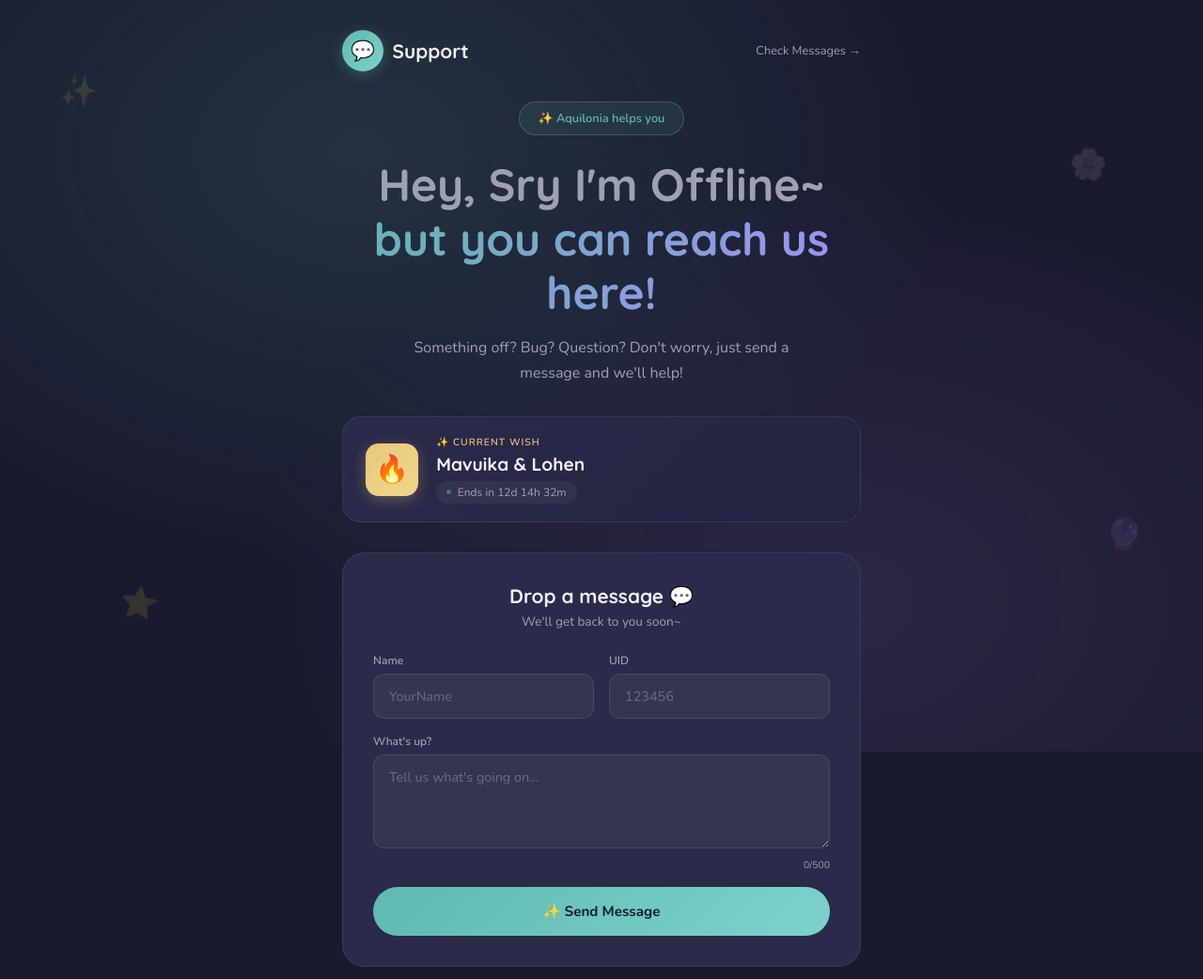
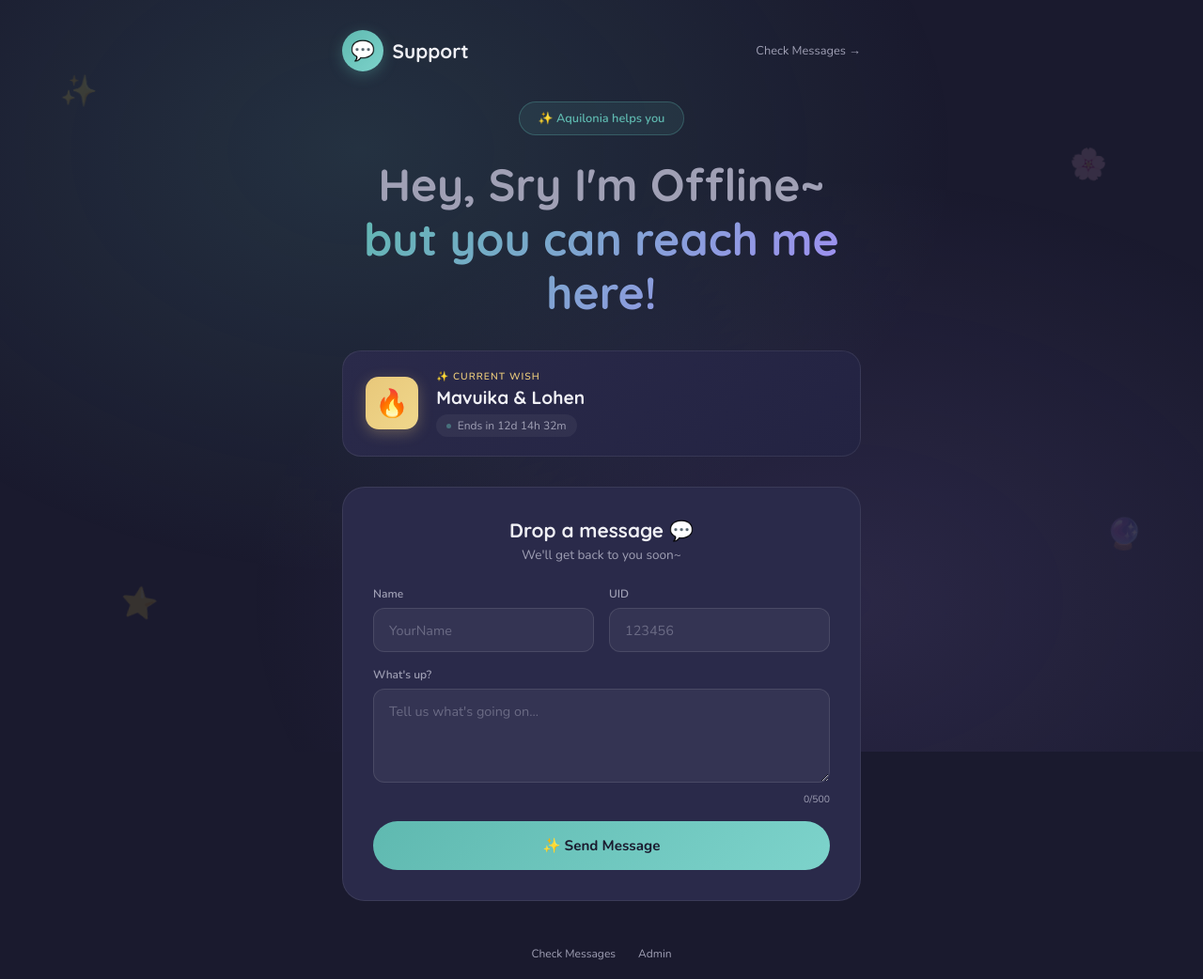
Before and after one commit to macchant/genshin-inbox, a website: page public/index.html in a window 1280 px wide. Shown: the top 1042 px of the page at 94% size. Drawn offline with nearby package versions, Linux system fonts and the light colour scheme.

Commit message:
Update index.html

```diff
--- a/public/index.html
+++ b/public/index.html
@@ -381,9 +381,8 @@
       <div class="hero-badge">✨ Aquilonia helps you</div>
       <h1>
         <div class="line1">Hey, Sry I'm Offline~</div>
-        <div class="line2">but you can reach us here!</div>
+        <div class="line2">but you can reach me here!</div>
       </h1>
-      <p>Something off? Bug? Question? Don't worry, just send a message and we'll help!</p>
     </section>
 
     <!-- Banner -->
```
